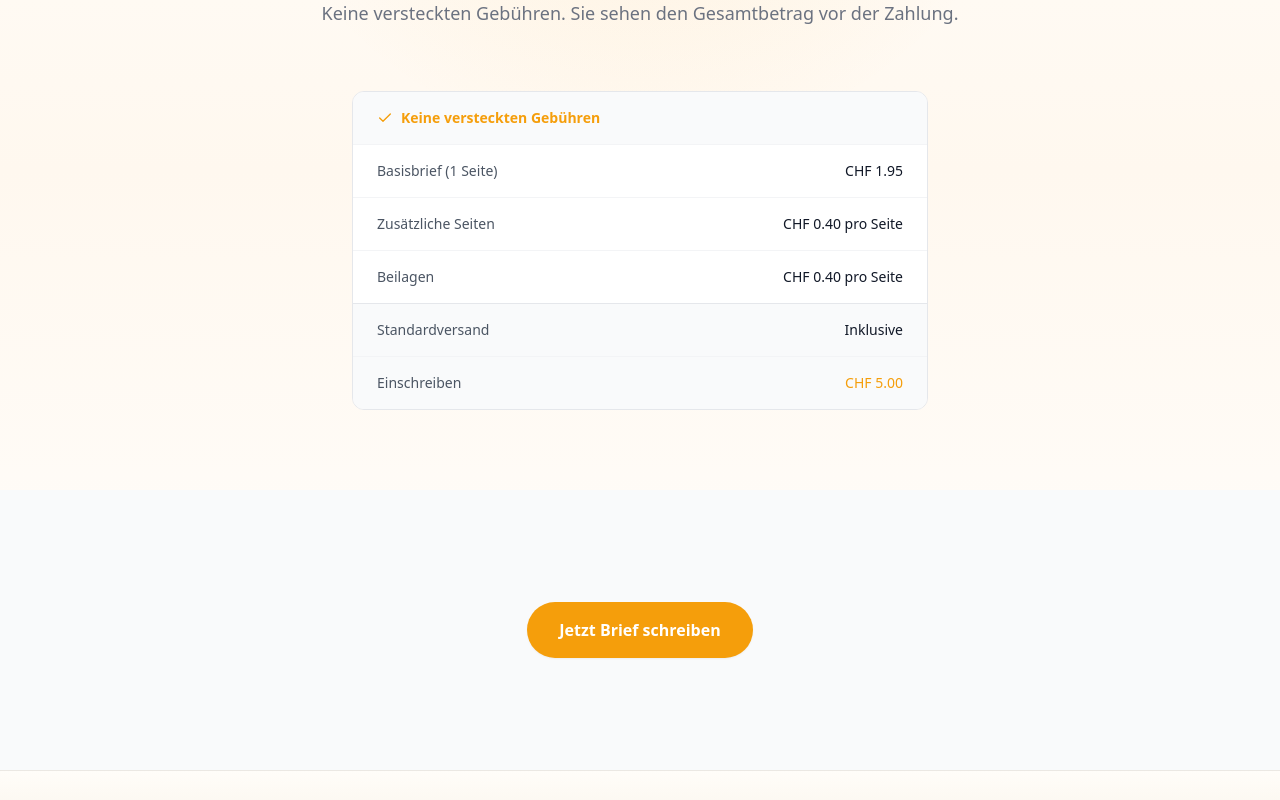
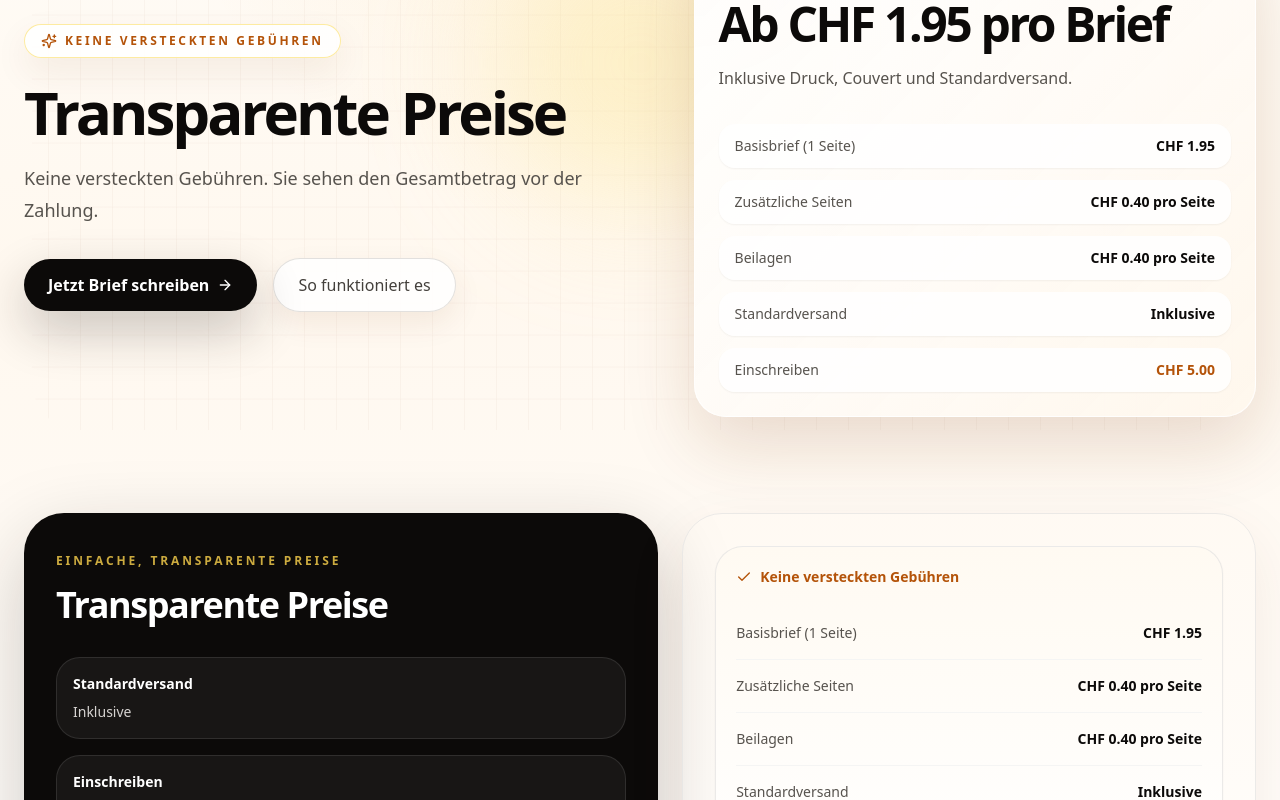
Before and after one commit to samuelhalff/episto, a Next.js app in the folder frontend/: page /de-CH/pricing in a window 1280 px wide. Shown: the part 260-1060 px from the top of the page. Built offline with nearby package versions, Linux system fonts and the light colour scheme; no server answers.

Commit message:
Refactor marketing page heroes for clearer first view

```diff
--- a/frontend/src/app/[locale]/how-it-works/page.tsx
+++ b/frontend/src/app/[locale]/how-it-works/page.tsx
@@ -1,75 +1,116 @@
 import { useTranslations } from "next-intl";
-import { Link } from "../../../i18n/navigation.js";
 import { Header } from "../../../components/marketing/Header.js";
 import { Footer } from "../../../components/marketing/Footer.js";
-import { PenLine, FileSearch, Send } from "lucide-react";
+import { MarketingHero } from "../../../components/marketing/MarketingHero.js";
+import { FileSearch, PenLine, Send } from "lucide-react";
 
 export default function HowItWorksPage() {
   const tm = useTranslations("marketing");
   const t = useTranslations("howItWorks");
 
+  const steps = [
+    {
+      icon: <PenLine className="h-6 w-6 text-amber-600" />,
+      number: "1",
+      title: tm("step1Title"),
+      description: t("step1Detail"),
+    },
+    {
+      icon: <FileSearch className="h-6 w-6 text-amber-600" />,
+      number: "2",
+      title: tm("step2Title"),
+      description: t("step2Detail"),
+    },
+    {
+      icon: <Send className="h-6 w-6 text-amber-600" />,
+      number: "3",
+      title: tm("step3Title"),
+      description: t("step3Detail"),
+    },
+  ];
+
   return (
     <>
       <Header />
       <main id="main-content">
-        {/* Heading */}
-        <section className="px-6 pb-16 pt-20 md:pt-28">
-          <div className="mx-auto max-w-3xl text-center">
-            <h1 className="text-3xl font-bold tracking-tight text-gray-900 md:text-4xl lg:text-5xl">
-              {t("title")}
-            </h1>
-            <p className="mt-4 text-lg text-gray-500">{t("subtitle")}</p>
+        <MarketingHero
+          eyebrow={tm("howItWorksTitle")}
+          title={t("title")}
+          subtitle={t("subtitle")}
+          primaryAction={{ href: "/draft/new", label: t("cta") }}
+          secondaryAction={{ href: "/pricing", label: tm("nav.pricing") }}
+          panel={
+            <div>
+              <div className="flex items-center justify-between">
+                <div>
+                  <p className="text-xs font-semibold uppercase tracking-[0.24em] text-stone-400">
+                    {tm("howItWorksTitle")}
+                  </p>
+                  <h2 className="mt-3 text-2xl font-semibold tracking-[-0.04em] text-stone-950 md:text-3xl">
+                    {tm("step1Title")} • {tm("step2Title")} • {tm("step3Title")}
+                  </h2>
+                </div>
+                <div className="rounded-full bg-amber-100 px-3 py-1 text-xs font-semibold uppercase tracking-[0.2em] text-amber-700">
+                  3 steps
+                </div>
+              </div>
+              <div className="mt-6 space-y-3">
+                {steps.map((step) => (
+                  <div
+                    key={step.number}
+                    className="flex items-center gap-3 rounded-2xl bg-white/90 px-4 py-3 shadow-sm"
+                  >
+                    <div className="inline-flex h-10 w-10 items-center justify-center rounded-2xl bg-amber-50">
+                      {step.icon}
+                    </div>
+                    <div>
+                      <p className="text-xs font-semibold uppercase tracking-[0.2em] text-stone-400">
+                        {t("stepLabel", { number: step.number })}
+                      </p>
+                      <p className="text-sm font-semibold text-stone-900">{step.title}</p>
+                    </div>
+                  </div>
+                ))}
+              </div>
+            </div>
+          }
+        />
+
+        <section className="px-6 py-16 md:py-20 lg:py-24">
+          <div className="mx-auto grid max-w-7xl gap-6 lg:grid-cols-3">
+            {steps.map((step) => (
+              <article
+                key={step.number}
+                className="rounded-[2rem] border border-stone-200/80 bg-white/90 p-6 shadow-[0_18px_50px_rgba(120,53,15,0.08)]"
+              >
+                <div className="inline-flex h-12 w-12 items-center justify-center rounded-[1.25rem] bg-amber-50">
+                  {step.icon}
+                </div>
+                <p className="mt-5 text-xs font-semibold uppercase tracking-[0.22em] text-stone-400">
+                  {t("stepLabel", { number: step.number })}
+                </p>
+                <h3 className="mt-2 text-xl font-semibold tracking-[-0.03em] text-stone-950">
+                  {step.title}
+                </h3>
+                <p className="mt-4 text-sm leading-7 text-stone-600">{step.description}</p>
+              </article>
+            ))}
           </div>
         </section>
 
-        {/* Steps */}
-        <section className="px-6 pb-20">
-          <div className="mx-auto max-w-3xl space-y-16">
-            <DetailStep
-              icon={<PenLine className="h-8 w-8 text-primary" />}
-              number="1"
-              title={tm("step1Title")}
-              description={t("step1Detail")}
-            />
-            <DetailStep
-              icon={<FileSearch className="h-8 w-8 text-primary" />}
-              number="2"
-              title={tm("step2Title")}
-              description={t("step2Detail")}
-            />
-            <DetailStep
-              icon={<Send className="h-8 w-8 text-primary" />}
-              number="3"
-              title={tm("step3Title")}
-              description={t("step3Detail")}
-            />
-          </div>
-        </section>
-
-        {/* FAQ */}
-        <section className="bg-gray-50 px-6 py-20 md:py-28">
-          <div className="mx-auto max-w-3xl">
-            <h2 className="text-center text-2xl font-bold text-gray-900 md:text-3xl">
-              {t("faqTitle")}
-            </h2>
-            <div className="mt-12 space-y-8">
-              <FaqItem question={t("faq1q")} answer={t("faq1a")} />
-              <FaqItem question={t("faq2q")} answer={t("faq2a")} />
-              <FaqItem question={t("faq3q")} answer={t("faq3a")} />
-              <FaqItem question={t("faq4q")} answer={t("faq4a")} />
+        <section className="px-6 pb-20 md:pb-24">
+          <div className="mx-auto max-w-7xl rounded-[2.5rem] border border-stone-200/80 bg-[linear-gradient(180deg,#fffaf2_0%,#ffffff_100%)] px-6 py-10 shadow-[0_24px_70px_rgba(120,53,15,0.08)] md:px-10 md:py-12">
+            <div className="mx-auto max-w-3xl text-center">
+              <h2 className="text-3xl font-semibold tracking-[-0.04em] text-stone-950 md:text-4xl">
+                {t("faqTitle")}
+              </h2>
             </div>
-          </div>
-        </section>
-
-        {/* CTA */}
-        <section className="px-6 py-20 md:py-28">
-          <div className="mx-auto max-w-3xl text-center">
-            <Link
-              href="/draft/new"
-              className="inline-block rounded-full bg-primary px-8 py-4 text-base font-semibold text-white shadow-sm hover:bg-primary-dark"
-            >
-              {t("cta")}
-            </Link>
+            <div className="mx-auto mt-10 grid max-w-5xl gap-5 md:grid-cols-2">
+              <FaqCard question={t("faq1q")} answer={t("faq1a")} />
+              <FaqCard question={t("faq2q")} answer={t("faq2a")} />
+              <FaqCard question={t("faq3q")} answer={t("faq3a")} />
+              <FaqCard question={t("faq4q")} answer={t("faq4a")} />
+            </div>
           </div>
         </section>
       </main>
@@ -78,35 +119,7 @@ export default function HowItWorksPage() {
   );
 }
 
-function DetailStep({
-  icon,
-  number,
-  title,
-  description,
-}: {
-  icon: React.ReactNode;
-  number: string;
-  title: string;
-  description: string;
-}) {
-  const t = useTranslations("howItWorks");
-  return (
-    <div className="flex gap-6">
-      <div className="flex h-14 w-14 shrink-0 items-center justify-center rounded-full bg-gray-50">
-        {icon}
-      </div>
-      <div>
-        <span className="text-xs font-semibold uppercase tracking-wider text-gray-400">
-          {t("stepLabel", { number })}
-        </span>
-        <h3 className="mt-1 text-lg font-semibold text-gray-900">{title}</h3>
-        <p className="mt-2 leading-relaxed text-gray-500">{description}</p>
-      </div>
-    </div>
-  );
-}
-
-function FaqItem({
+function FaqCard({
   question,
   answer,
 }: {
@@ -114,9 +127,9 @@ function FaqItem({
   answer: string;
 }) {
   return (
-    <div>
-      <h3 className="font-semibold text-gray-900">{question}</h3>
-      <p className="mt-2 leading-relaxed text-gray-500">{answer}</p>
-    </div>
+    <article className="rounded-[1.75rem] border border-stone-200/80 bg-white/95 p-5 shadow-sm">
+      <h3 className="text-base font-semibold text-stone-950">{question}</h3>
+      <p className="mt-3 text-sm leading-7 text-stone-600">{answer}</p>
+    </article>
   );
 }
--- a/frontend/src/app/[locale]/pricing/page.tsx
+++ b/frontend/src/app/[locale]/pricing/page.tsx
@@ -1,83 +1,134 @@
 import { useTranslations } from "next-intl";
-import { Link } from "../../../i18n/navigation.js";
+import { Check } from "lucide-react";
 import { Header } from "../../../components/marketing/Header.js";
 import { Footer } from "../../../components/marketing/Footer.js";
-import { Check } from "lucide-react";
+import { MarketingHero } from "../../../components/marketing/MarketingHero.js";
 
 export default function PricingPage() {
   const t = useTranslations("pricing");
+  const tm = useTranslations("marketing");
+
+  const rows = [
+    { label: t("basePriceLabel"), price: t("basePrice") },
+    { label: t("additionalPageLabel"), price: t("additionalPagePrice") },
+    { label: t("attachmentLabel"), price: t("attachmentPrice") },
+    { label: t("standardLabel"), price: t("standardPrice") },
+    { label: t("registeredLabel"), price: t("registeredPrice"), highlight: true },
+  ];
 
   return (
     <>
       <Header />
       <main id="main-content">
-        {/* Heading */}
-        <section className="px-6 pb-16 pt-20 md:pt-28">
-          <div className="mx-auto max-w-3xl text-center">
-            <h1 className="text-3xl font-bold tracking-tight text-gray-900 md:text-4xl lg:text-5xl">
-              {t("title")}
-            </h1>
-            <p className="mt-4 text-lg text-gray-500">{t("subtitle")}</p>
-          </div>
-        </section>
+        <MarketingHero
+          eyebrow={t("noHiddenFees")}
+          title={t("title")}
+          subtitle={t("subtitle")}
+          primaryAction={{ href: "/draft/new", label: t("cta") }}
+          secondaryAction={{ href: "/how-it-works", label: tm("nav.howItWorks") }}
+          panel={
+            <div>
+              <div className="inline-flex items-center gap-2 rounded-full bg-white/80 px-4 py-2 text-xs font-semibold uppercase tracking-[0.2em] text-amber-700 shadow-sm">
+                <Check className="h-4 w-4" />
+                {t("noHiddenFees")}
+              </div>
+              <p className="mt-6 text-4xl font-semibold tracking-[-0.05em] text-stone-950 md:text-5xl">
+                {tm("pricingFrom")}
+              </p>
+              <p className="mt-4 text-base leading-7 text-stone-600">{tm("pricingNotes")}</p>
+              <div className="mt-8 space-y-3">
+                {rows.map((row) => (
+                  <PricingInlineRow
+                    key={row.label}
+                    label={row.label}
+                    price={row.price}
+                    {...(row.highlight ? { highlight: true } : {})}
+                  />
+                ))}
+              </div>
+            </div>
+          }
+        />
 
-        {/* Pricing table */}
-        <section className="px-6 pb-20">
-          <div className="mx-auto max-w-xl">
-            <div className="overflow-hidden rounded-xl border border-gray-200 bg-white">
-              <div className="border-b border-gray-100 bg-gray-50 px-6 py-4">
-                <div className="flex items-center gap-2 text-sm font-semibold text-primary">
+        <section className="px-6 pb-20 md:pb-24">
+          <div className="mx-auto grid max-w-7xl gap-6 lg:grid-cols-[1.05fr_0.95fr]">
+            <div className="rounded-[2.5rem] bg-stone-950 px-8 py-10 text-white shadow-[0_28px_80px_rgba(28,25,23,0.22)]">
+              <p className="text-xs font-semibold uppercase tracking-[0.24em] text-amber-300/80">
+                {tm("pricingTitle")}
+              </p>
+              <h2 className="mt-4 text-3xl font-semibold tracking-[-0.04em] md:text-4xl">
+                {t("title")}
+              </h2>
+              <div className="mt-8 space-y-4">
+                <PricingFeature label={t("standardLabel")} description={t("standardPrice")} />
+                <PricingFeature
+                  label={t("registeredLabel")}
+                  description={t("registeredPrice")}
+                />
+                <PricingFeature
+                  label={t("attachmentLabel")}
+                  description={t("attachmentPrice")}
+                />
+              </div>
+            </div>
+
+            <div className="rounded-[2.5rem] border border-stone-200/80 bg-white/92 p-6 shadow-[0_22px_60px_rgba(120,53,15,0.08)] md:p-8">
+              <div className="rounded-[1.75rem] border border-stone-200/80 bg-[linear-gradient(180deg,#fffaf2_0%,#ffffff_100%)] p-5 shadow-sm">
+                <div className="flex items-center gap-2 text-sm font-semibold text-amber-700">
                   <Check className="h-4 w-4" />
                   {t("noHiddenFees")}
                 </div>
-              </div>
-
-              <div className="divide-y divide-gray-100">
-                <PricingRow
-                  label={t("basePriceLabel")}
-                  price={t("basePrice")}
-                />
-                <PricingRow
-                  label={t("additionalPageLabel")}
-                  price={t("additionalPagePrice")}
-                />
-                <PricingRow
-                  label={t("attachmentLabel")}
-                  price={t("attachmentPrice")}
-                />
-              </div>
-
-              <div className="border-t border-gray-200 bg-gray-50">
-                <div className="divide-y divide-gray-100">
-                  <PricingRow
-                    label={t("standardLabel")}
-                    price={t("standardPrice")}
-                  />
-                  <PricingRow
-                    label={t("registeredLabel")}
-                    price={t("registeredPrice")}
-                    highlight
-                  />
+                <div className="mt-5 divide-y divide-stone-100">
+                  {rows.map((row) => (
+                    <PricingRow
+                      key={row.label}
+                      label={row.label}
+                      price={row.price}
+                      {...(row.highlight ? { highlight: true } : {})}
+                    />
+                  ))}
                 </div>
               </div>
             </div>
           </div>
         </section>
-
-        {/* CTA */}
-        <section className="bg-gray-50 px-6 py-20 md:py-28">
-          <div className="mx-auto max-w-3xl text-center">
-            <Link
-              href="/draft/new"
-              className="inline-block rounded-full bg-primary px-8 py-4 text-base font-semibold text-white shadow-sm hover:bg-primary-dark"
-            >
-              {t("cta")}
-            </Link>
-          </div>
-        </section>
       </main>
       <Footer />
     </>
+  );
+}
+
+function PricingFeature({
+  label,
+  description,
+}: {
+  label: string;
+  description: string;
+}) {
+  return (
+    <div className="rounded-[1.5rem] border border-white/10 bg-white/5 px-4 py-4">
+      <p className="text-sm font-semibold text-white">{label}</p>
+      <p className="mt-2 text-sm text-stone-300">{description}</p>
+    </div>
+  );
+}
+
+function PricingInlineRow({
+  label,
+  price,
+  highlight,
+}: {
+  label: string;
+  price: string;
+  highlight?: boolean;
+}) {
+  return (
+    <div className="flex items-center justify-between rounded-2xl bg-white/85 px-4 py-3 shadow-sm">
+      <span className="text-sm text-stone-600">{label}</span>
+      <span className={`text-sm font-semibold ${highlight ? "text-amber-700" : "text-stone-950"}`}>
+        {price}
+      </span>
+    </div>
   );
 }
 
@@ -91,11 +142,9 @@ function PricingRow({
   highlight?: boolean;
 }) {
   return (
-    <div className="flex items-center justify-between px-6 py-4">
-      <span className="text-sm text-gray-600">{label}</span>
-      <span
-        className={`text-sm font-medium ${highlight === true ? "text-primary" : "text-gray-900"}`}
-      >
+    <div className="flex items-center justify-between py-4">
+      <span className="text-sm text-stone-600">{label}</span>
+      <span className={`text-sm font-semibold ${highlight ? "text-amber-700" : "text-stone-950"}`}>
         {price}
       </span>
     </div>
--- /dev/null
+++ b/frontend/src/components/marketing/MarketingHero.tsx
@@ -0,0 +1,74 @@
+import type { ReactNode } from "react";
+import { ArrowRight, Sparkles } from "lucide-react";
+import { Link } from "../../i18n/navigation.js";
+
+interface HeroAction {
+  href: string;
+  label: string;
+}
+
+interface MarketingHeroProps {
+  eyebrow: string;
+  title: string;
+  subtitle: string;
+  primaryAction: HeroAction;
+  secondaryAction?: HeroAction;
+  panel: ReactNode;
+}
+
+export function MarketingHero({
+  eyebrow,
+  title,
+  subtitle,
+  primaryAction,
+  secondaryAction,
+  panel,
+}: MarketingHeroProps) {
+  return (
+    <section className="relative overflow-hidden px-6 pb-16 pt-16 md:pb-20 md:pt-20 lg:pb-24 lg:pt-24">
+      <div
+        aria-hidden="true"
+        className="hero-grid pointer-events-none absolute inset-x-4 top-0 -z-10 h-[88%] rounded-[2.5rem] opacity-40 md:inset-x-8 md:rounded-[3rem]"
+      />
+      <div
+        aria-hidden="true"
+        className="pointer-events-none absolute left-1/2 top-16 -z-10 h-52 w-52 -translate-x-1/2 rounded-full bg-amber-200/35 blur-3xl md:top-24 md:h-72 md:w-72"
+      />
+      <div className="mx-auto grid max-w-7xl items-center gap-8 lg:grid-cols-[1.05fr_0.95fr] lg:gap-12">
+        <div className="animate-rise-in">
+          <div className="inline-flex items-center gap-2 rounded-full border border-amber-200/80 bg-white/85 px-4 py-2 text-xs font-semibold uppercase tracking-[0.22em] text-amber-700 shadow-[0_14px_35px_rgba(120,53,15,0.08)]">
+            <Sparkles className="h-4 w-4" />
+            {eyebrow}
+          </div>
+          <h1 className="mt-6 max-w-4xl text-4xl font-semibold leading-[0.98] tracking-[-0.05em] text-stone-950 sm:text-5xl md:text-6xl">
+            {title}
+          </h1>
+          <p className="mt-5 max-w-2xl text-base leading-7 text-stone-600 md:text-lg md:leading-8">
+            {subtitle}
+          </p>
+          <div className="mt-8 flex flex-col gap-4 sm:flex-row sm:items-center">
+            <Link
+              href={primaryAction.href}
+              className="cta-sheen inline-flex min-h-12 items-center justify-center gap-2 rounded-full bg-stone-950 px-6 py-3.5 text-base font-semibold text-white shadow-[0_20px_50px_rgba(28,25,23,0.24)] transition-all duration-300 hover:-translate-y-0.5 hover:bg-stone-800"
+            >
+              {primaryAction.label}
+              <ArrowRight className="h-4 w-4" />
+            </Link>
+            {secondaryAction ? (
+              <Link
+                href={secondaryAction.href}
+                className="inline-flex min-h-12 items-center justify-center rounded-full border border-stone-300/70 bg-white/85 px-6 py-3.5 text-base font-medium text-stone-700 shadow-[0_12px_30px_rgba(120,53,15,0.08)] transition-all duration-300 hover:-translate-y-0.5 hover:border-amber-300 hover:text-stone-950"
+              >
+                {secondaryAction.label}
+              </Link>
+            ) : null}
+          </div>
+        </div>
+
+        <div className="paper-noise rounded-[2rem] border border-white/80 p-5 shadow-[0_28px_70px_rgba(120,53,15,0.16)] md:p-6">
+          {panel}
+        </div>
+      </div>
+    </section>
+  );
+}
```
Also changed, not shown: frontend/src/app/[locale]/help/page.tsx (+49 -80 lines).
